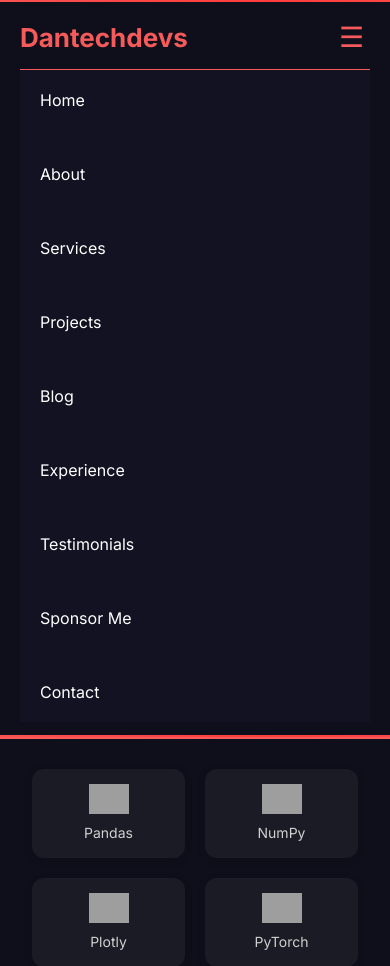
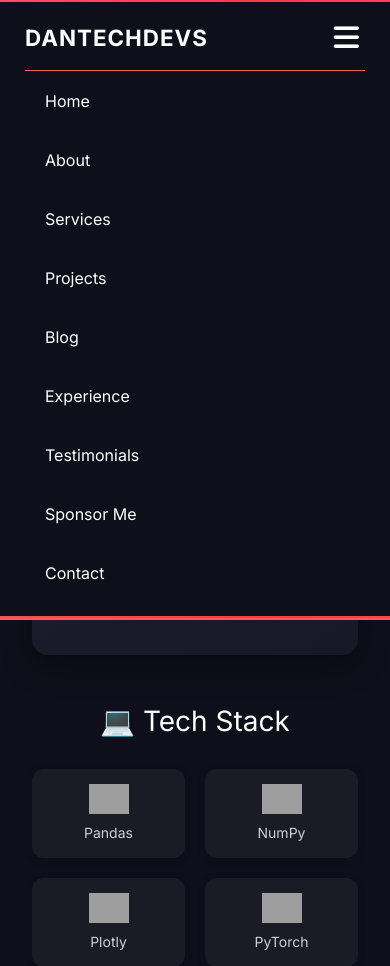
Before and after one commit to Dantechdevs/Daniel_portfolio, a PHP site: page /daniel-portfolio/about.php in a window 390 px wide. Shown: the top 966 px of the page. Run offline with PHP 8.4, Linux system fonts and the light colour scheme; some libraries are stand-ins or nearby versions; grey boxes are pictures that could not be loaded.

Commit message:
updated header to open on small screens

```diff
--- a/includes/header.php
+++ b/includes/header.php
@@ -27,14 +27,12 @@
         content="Explore Dantechdevs portfolio: services, blogs, and projects in modern web development.">
     <meta name="twitter:image" content="/daniel-portfolio/uploads/default-og.jpg">
 
-    <!-- CSS Styles -->
+    <!-- External Styles -->
+    <link rel="stylesheet" href="https://cdnjs.cloudflare.com/ajax/libs/font-awesome/6.5.2/css/all.min.css" />
     <link rel="stylesheet" href="/style.css" />
 
-    <!-- Font Awesome for Icons -->
-    <link rel="stylesheet" href="https://cdnjs.cloudflare.com/ajax/libs/font-awesome/6.5.2/css/all.min.css" />
-
     <style>
-        /* ====== Fixed Header and Global Padding ====== */
+    /* ====== Header Styling ====== */
     header {
         position: fixed;
         top: 0;
@@ -42,12 +40,92 @@
         width: 100%;
         background: #0f0f1b;
         z-index: 1000;
-            padding: 15px 20px;
+        display: flex;
+        align-items: center;
+        justify-content: space-between;
+        padding: 15px 25px;
         border-bottom: 2px solid #f65a5a;
     }
 
+    .logo {
+        color: #fff;
+        font-size: 1.4rem;
+        font-weight: 700;
+        text-decoration: none;
+        text-transform: uppercase;
+        letter-spacing: 1px;
+    }
+
+    .navbar {
+        display: flex;
+        gap: 25px;
+    }
+
+    .navbar a {
+        color: #fff;
+        text-decoration: none;
+        font-weight: 500;
+        transition: color 0.3s ease;
+    }
+
+    .navbar a:hover {
+        color: #f65a5a;
+    }
+
+    /* ====== Mobile Toggle ====== */
+    .menu-toggle {
+        background: none;
+        border: none;
+        color: #fff;
+        font-size: 1.8rem;
+        cursor: pointer;
+        display: none;
+    }
+
+    /* ====== Mobile View ====== */
+    @media (max-width: 768px) {
+        .menu-toggle {
+            display: block;
+        }
+
+        .navbar {
+            position: absolute;
+            top: 100%;
+            left: 0;
+            width: 100%;
+            background: #0f0f1b;
+            flex-direction: column;
+            align-items: flex-start;
+            gap: 15px;
+            padding: 15px 25px;
+            border-top: 1px solid #f65a5a;
+            display: none;
+        }
+
+        .navbar.active {
+            display: flex;
+            animation: slideDown 0.3s ease forwards;
+        }
+
+        @keyframes slideDown {
+            from {
+                opacity: 0;
+                transform: translateY(-10px);
+            }
+
+            to {
+                opacity: 1;
+                transform: translateY(0);
+            }
+        }
+    }
+
     body {
-            padding-top: 80px;
+        background: #fff;
+        margin: 0;
+        padding-top: 85px;
+        /* For fixed header spacing */
+        font-family: 'Poppins', sans-serif;
     }
 
     @media (max-width: 768px) {
@@ -59,11 +137,12 @@
 </head>
 
 <body>
-
     <!-- Header & Navigation -->
     <header>
         <a href="/index.php" class="logo">Dantechdevs</a>
-        <button class="menu-toggle">&#9776;</button>
+        <button class="menu-toggle" aria-label="Toggle navigation">
+            <i class="fas fa-bars"></i>
+        </button>
         <nav class="navbar">
             <a href="/index.php">Home</a>
             <a href="/about.php">About</a>
@@ -76,10 +155,22 @@
             <a href="/contact.php">Contact</a>
         </nav>
     </header>
+
+    <!-- Toggle Script -->
     <script>
-        // Toggle navigation menu on small screens
-        document.querySelector('.menu-toggle').addEventListener('click', function() {
-            document.querySelector('.navbar').classList.toggle('active');
+    document.addEventListener("DOMContentLoaded", function() {
+        const menuToggle = document.querySelector(".menu-toggle");
+        const navbar = document.querySelector(".navbar");
+
+        menuToggle.addEventListener("click", () => {
+            navbar.classList.toggle("active");
+            // Toggle icon between bars and close
+            const icon = menuToggle.querySelector("i");
+            icon.classList.toggle("fa-bars");
+            icon.classList.toggle("fa-times");
+        });
     });
     </script>
-    <!-- End Header & Navigation -->
+</body>
+
+</html>
```
Lines whose indentation alone changed are shown as unchanged.
